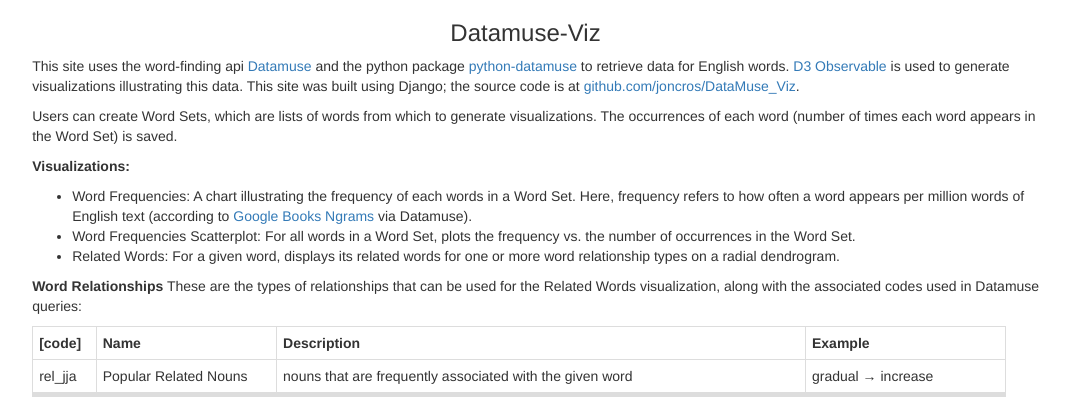
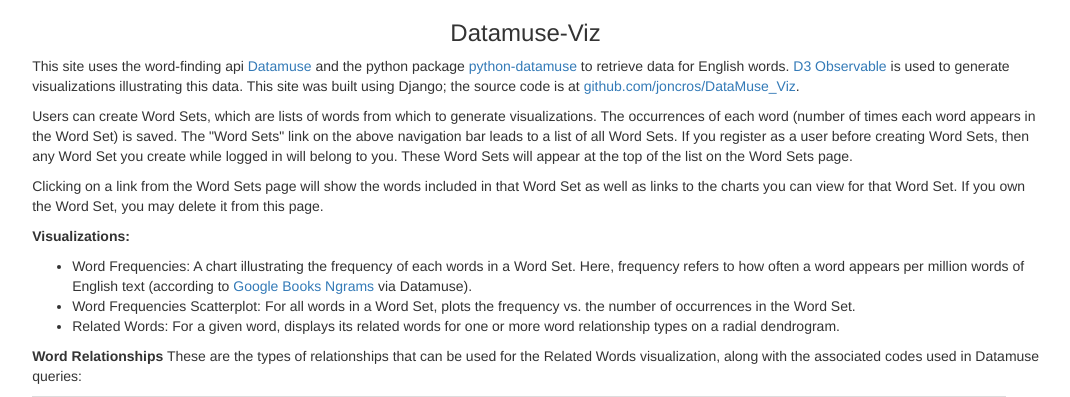
Before and after one commit to joncros/DataMuse_Viz, a Django app: page /words/ in a window 1280 px wide. Shown: the part 96-493 px from the top of the page, without its empty margins (102-1172 px from the left). Run offline with Django 3.2, Linux system fonts and the light colour scheme; some libraries are stand-ins or nearby versions.

Commit message:
add explanation for user registration, word set pages to index

```diff
--- a/words/templates/words/index.html
+++ b/words/templates/words/index.html
@@ -15,7 +15,15 @@
 
         <p>
             Users can create Word Sets, which are lists of words from which to generate visualizations. The
-            occurrences of each word (number of times each word appears in the Word Set) is saved.
+            occurrences of each word (number of times each word appears in the Word Set) is saved. The "Word Sets" link
+            on the above navigation bar leads to a list of all Word Sets. If you register as a user before creating Word
+            Sets, then any Word Set you create while logged in will belong to you. These Word Sets will appear at the
+            top of the list on the Word Sets page.
+        </p>
+
+        <p>
+            Clicking on a link from the Word Sets page will show the words included in that Word Set as well as links
+            to the charts you can view for that Word Set. If you own the Word Set, you may delete it from this page.
         </p>
 
         <p><strong>Visualizations:</strong></p>
```
